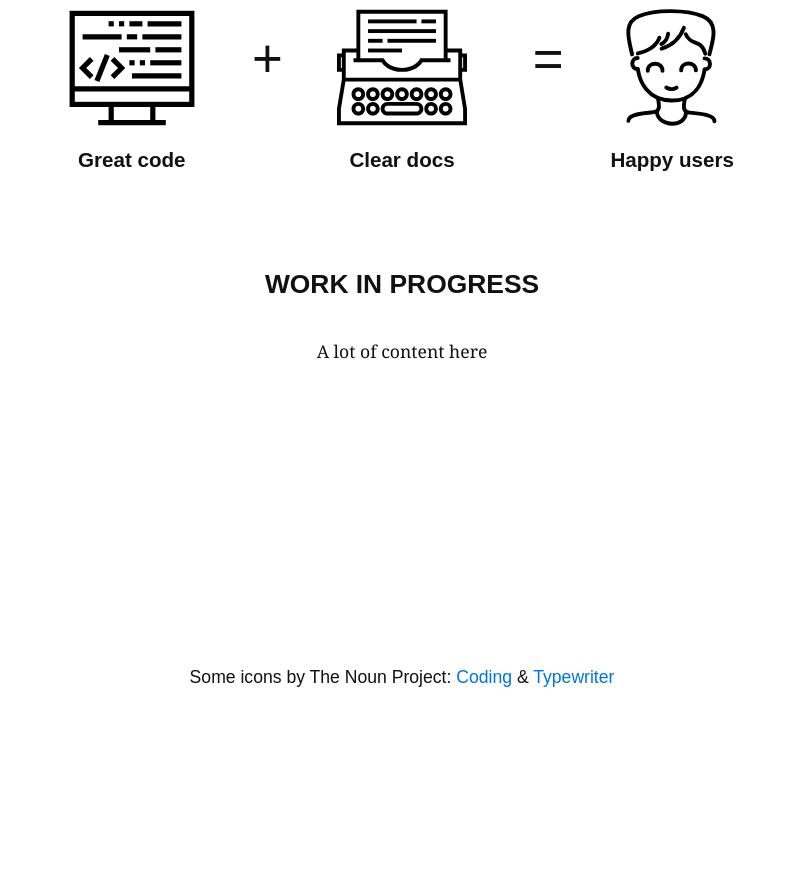
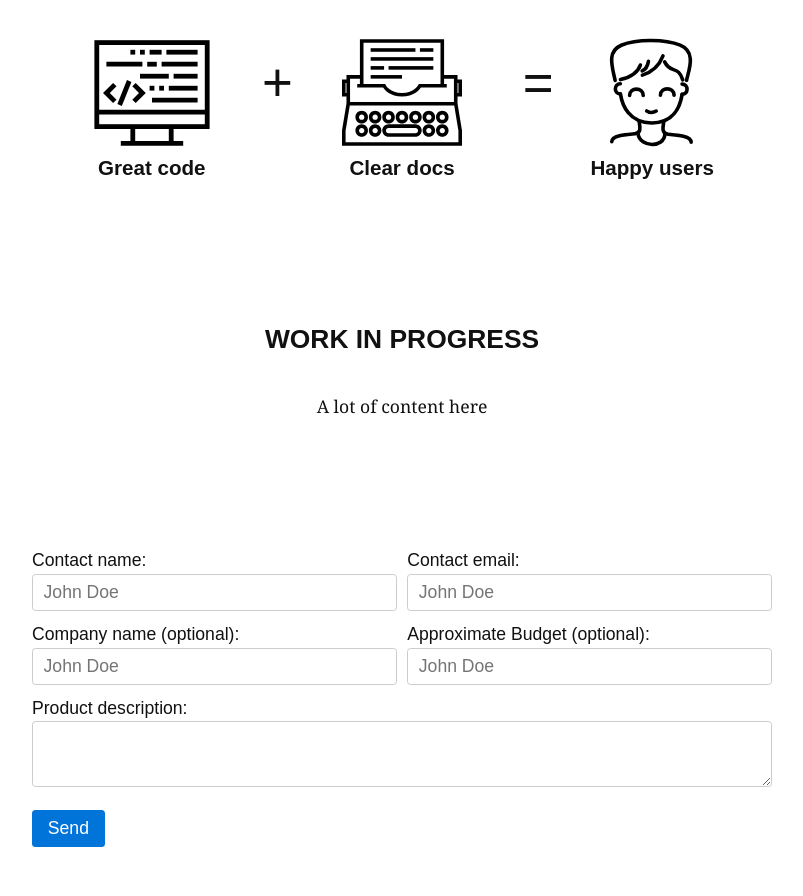
Before and after one commit to FranciscoP/docs, a plain HTML site: page index.html in a window 1280 px wide. Shown: the part 557-1453 px from the top of the page, without its empty margins (238-1041 px from the left). Before the commit the page ends 1248 px from the top, so only its background shows below. Drawn offline with Linux system fonts and the light colour scheme; a web font is replaced by a local one.

Commit message:
Added rough form

```diff
--- a/index.html
+++ b/index.html
@@ -52,13 +52,51 @@
       <li>Branding & Graphic Design</li>
       <li>Landing page</li>
     </ul> -->
+    <!-- <section class="examples">
+      <div class="flex three">
+        <div class="full two-third-800">
+          <h3>Example: Picnic CSS</h3>
+          <p>Created the landing page and full documentation for the project. One of the most popular Bootstrap alternatives:</p>
+          <a class="button" href="https://picnicss.com/" target="_blank">Picnic CSS</a>
+        </div>
+        <div class="none third-800">
+          <img src="/img/picnic.png" />
+        </div>
+      </div>
+    </section> -->
+
     <section class="features">
       <h2>WORK IN PROGRESS</h2>
       <p>A lot of content here</p>
     </section>
-    <section class="features"></section>
-    <section class="features"></section>
-    <section class="features"></section>
+
+    <section>
+      <form>
+        <fieldset class="flex one two-800">
+          <label>
+            Contact name:
+            <input placeholder="John Doe" />
+          </label>
+          <label>
+            Contact email:
+            <input placeholder="John Doe" />
+          </label>
+          <label>
+            Company name (optional):
+            <input placeholder="John Doe" />
+          </label>
+          <label>
+            Approximate Budget (optional):
+            <input placeholder="John Doe" />
+          </label>
+          <label class="full">
+            Product description:
+            <textarea></textarea>
+          </label>
+          <label><button>Send</button></label>
+        </fieldset>
+      </form>
+    </section>
   </main>
 
   <!-- Temporary until production release -->
--- a/style.css
+++ b/style.css
@@ -80,13 +80,33 @@ p {
   padding-bottom: 0;
 }
 
-main {
-  background: #fff;
-  margin-bottom: 300px;
+main,
+footer {
+  width: 100%;
+  max-width: 800px;
+  margin: 0 auto 300px;
 }
 
+main section {
+  margin: 50px 0;
+  padding: 30px;
+}
 
-section.features,
+section h3 {
+  padding: 0;
+}
+section h3 + p {
+  margin-top: 10px;
+}
+
+section img {
+  width: 100%;
+}
+
+section.features {
+  text-align: center;
+}
+
 footer {
   width: 100%;
   max-width: 800px;
```
Also changed, not shown: img/picnic.png (added).
